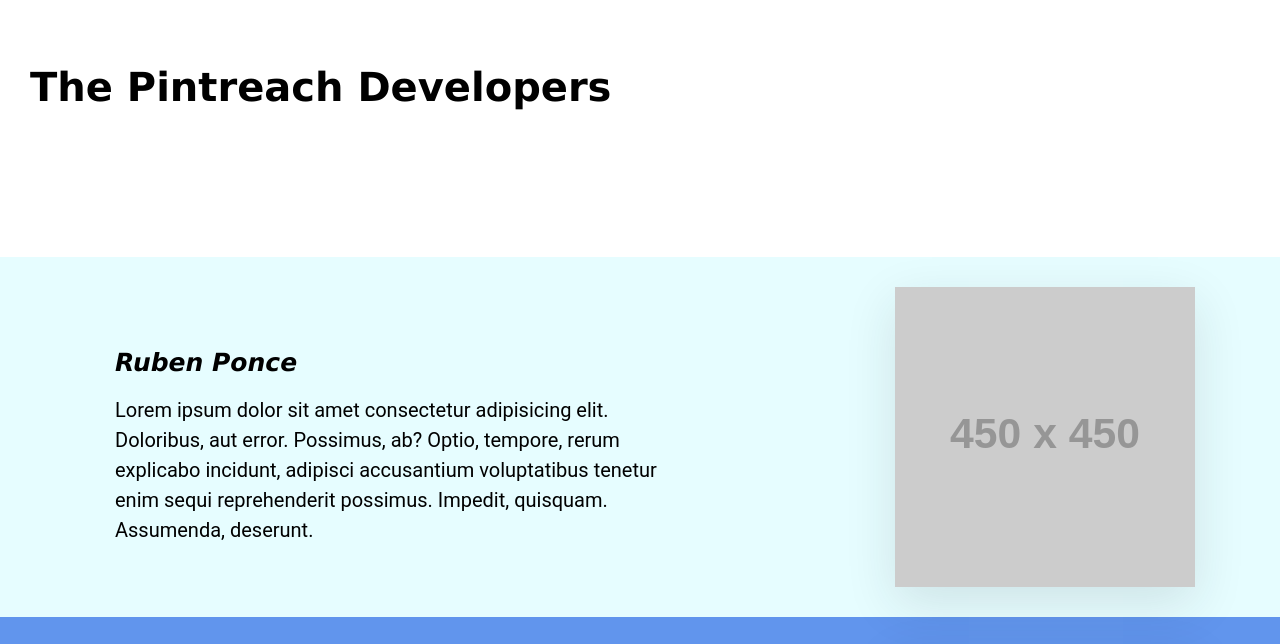
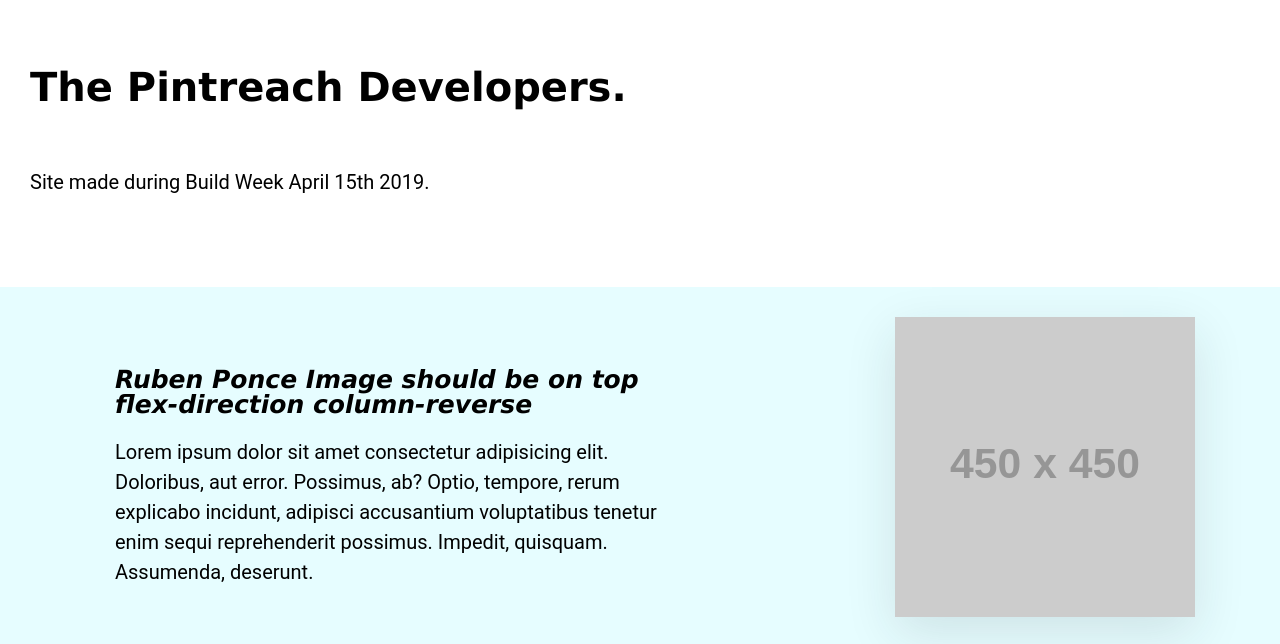
Before and after one commit to pintreach/buildweek-pintreach-UI, a plain HTML site: page about.html in a window 1280 px wide. Shown: the part 123-767 px from the top of the page. Drawn offline with Linux system fonts and the light colour scheme; placeholder pictures from the web are drawn by us.

Commit message:
site looks pretty okay. Need to add content like dev bios, feature summaries, and photos of features

```diff
--- a/about.html
+++ b/about.html
@@ -22,14 +22,14 @@
 <body>
     <div class="container">
         <section class="intro">
-            <h1>The Pintreach Developers</h1>
-            <p></p>
+            <h1>The Pintreach Developers.</h1>
+            <p>Site made during Build Week <em>April 15th 2019.</em></p>
 
         </section>
 
         <section class="description" ><div class="info-card" >
                 <div class="text-content">
-                    <h2>Ruben Ponce</h2>
+                    <h2>Ruben Ponce Image should be on top flex-direction column-reverse</h2>
                     <p>Lorem ipsum dolor sit amet consectetur adipisicing elit. Doloribus, aut error. Possimus, ab?
                         Optio,
                         tempore, rerum explicabo incidunt, adipisci accusantium voluptatibus tenetur enim sequi
--- a/less/container.less
+++ b/less/container.less
@@ -4,7 +4,8 @@
 .container {
   width: 100%;
   margin: 5rem auto 0 auto;
-  padding: 4rem 0;
+  padding: 4rem 0 0 0;
+  border-bottom: 1px solid #ccc;
 
   .intro {
     display: flex;
```
Also changed, not shown: css/index.css.
